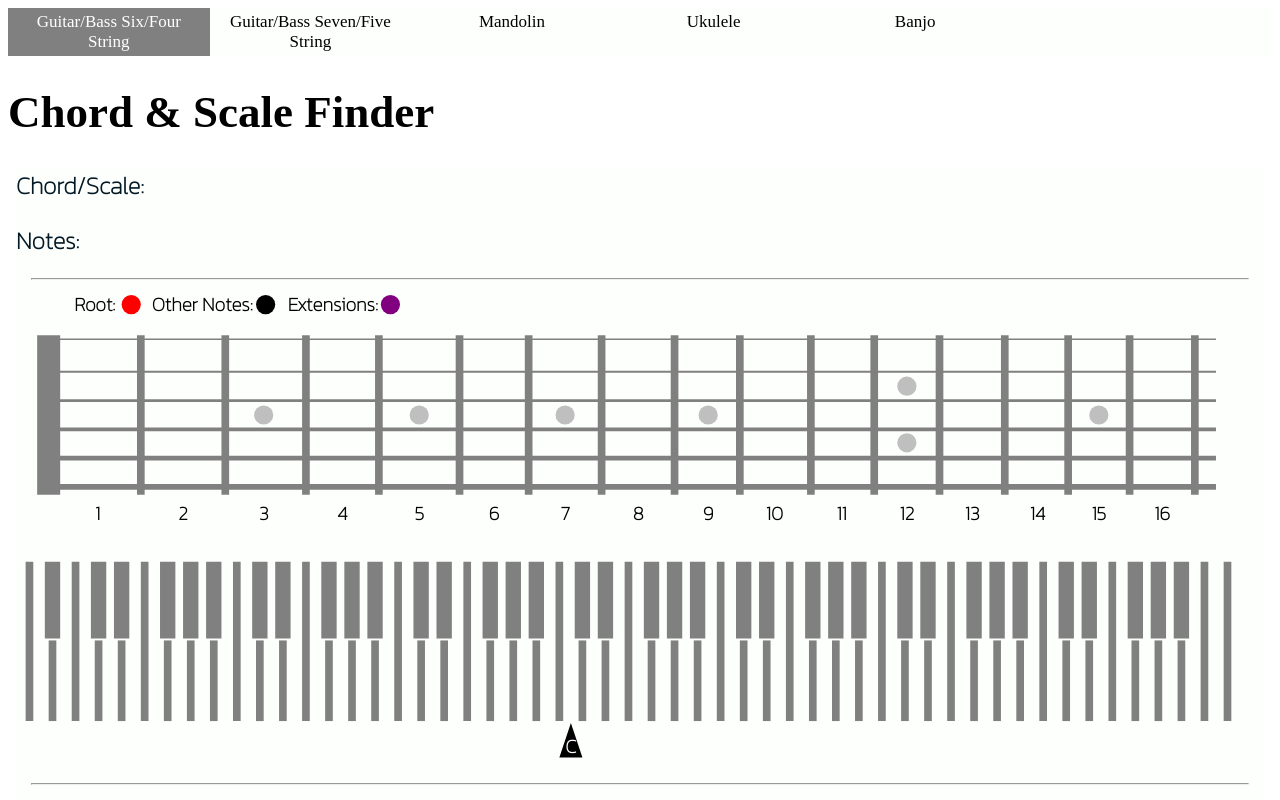
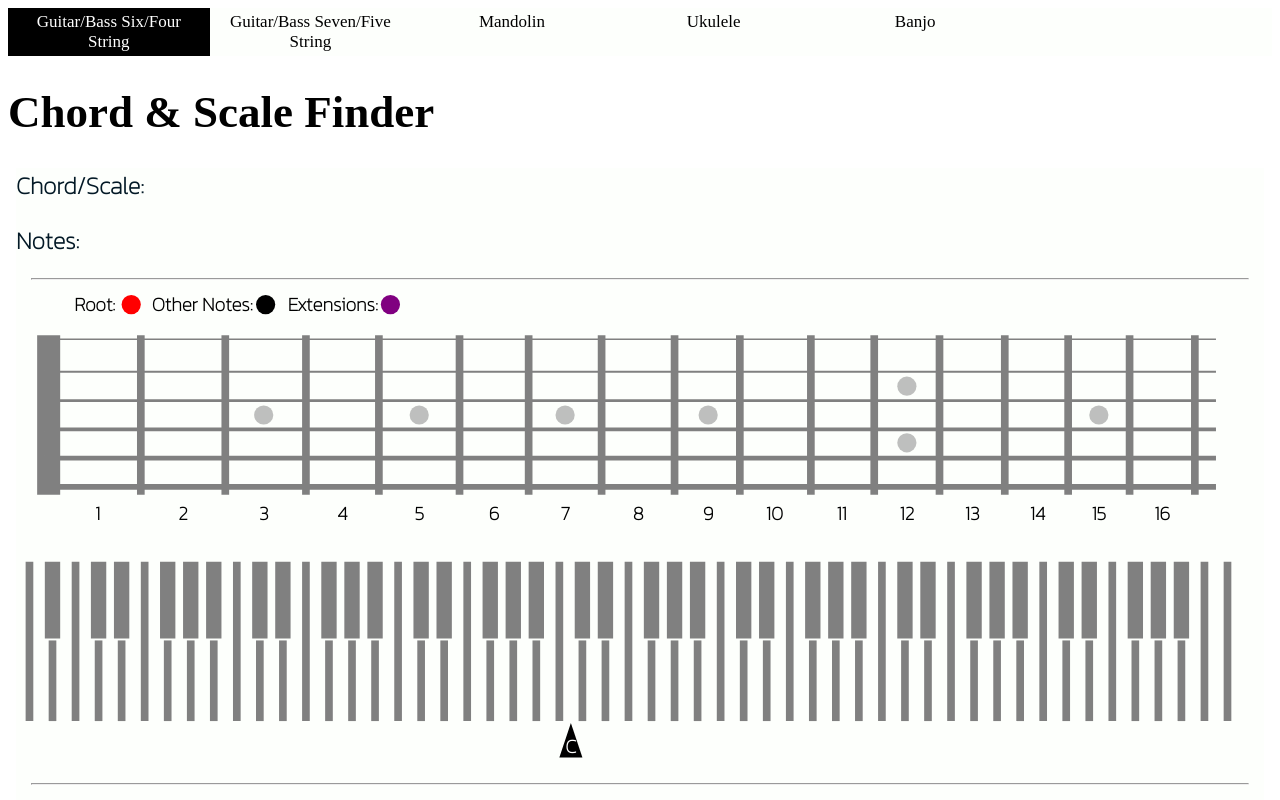
Before and after one commit to MarlonChance/ChordScaleGenerator, a SvelteKit app: page / in a window 1280 px wide. Shown: the top 800 px of the page. Built offline with nearby package versions, Linux system fonts and the light colour scheme.

Commit message:
blah colors

```diff
--- a/src/routes/+layout.svelte
+++ b/src/routes/+layout.svelte
@@ -45,7 +45,7 @@
     color: black;
   }
   nav a.active {
-  background-color: grey;
+  background-color: black;
   color: white;
 }
 </style>
```
